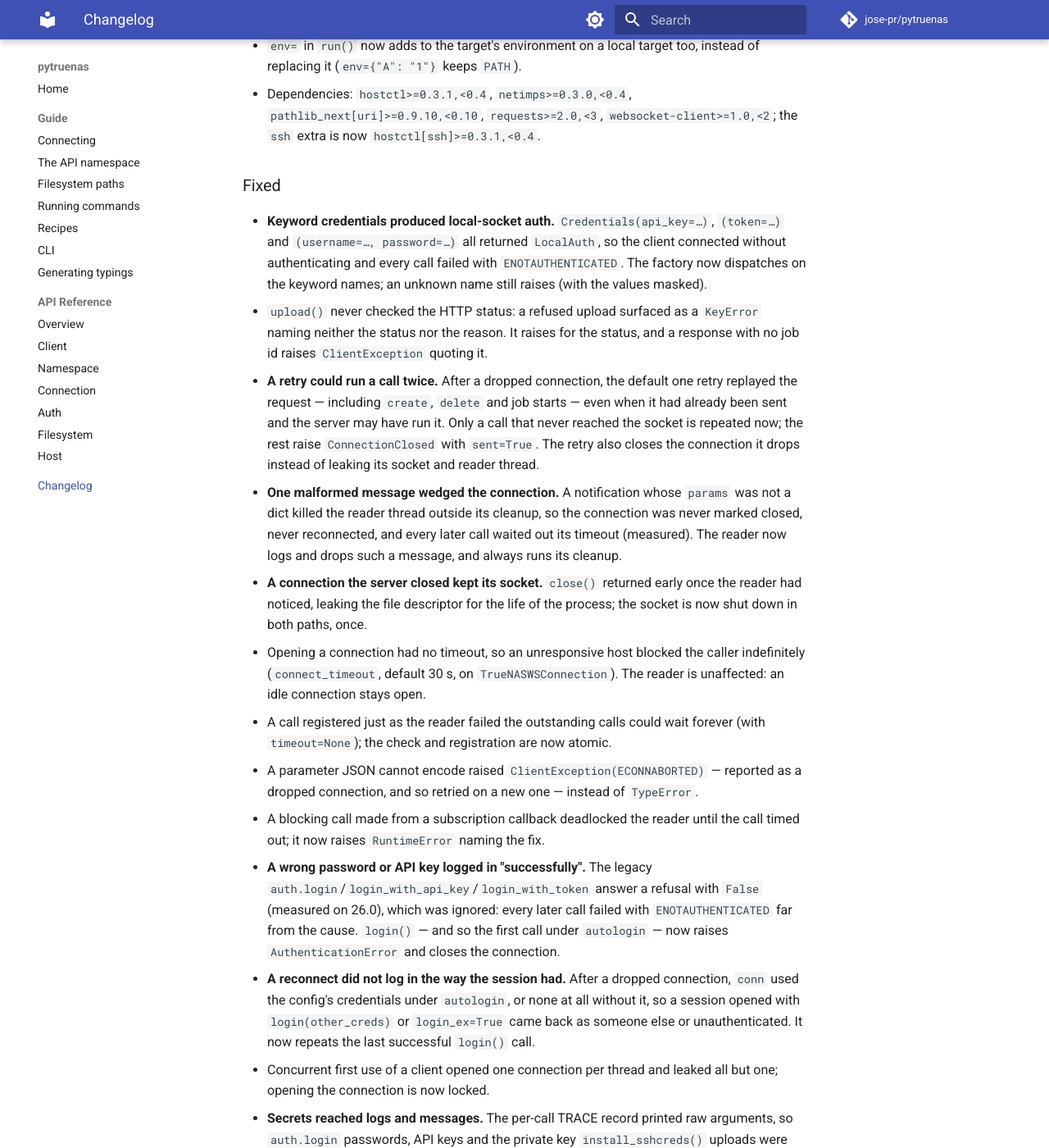
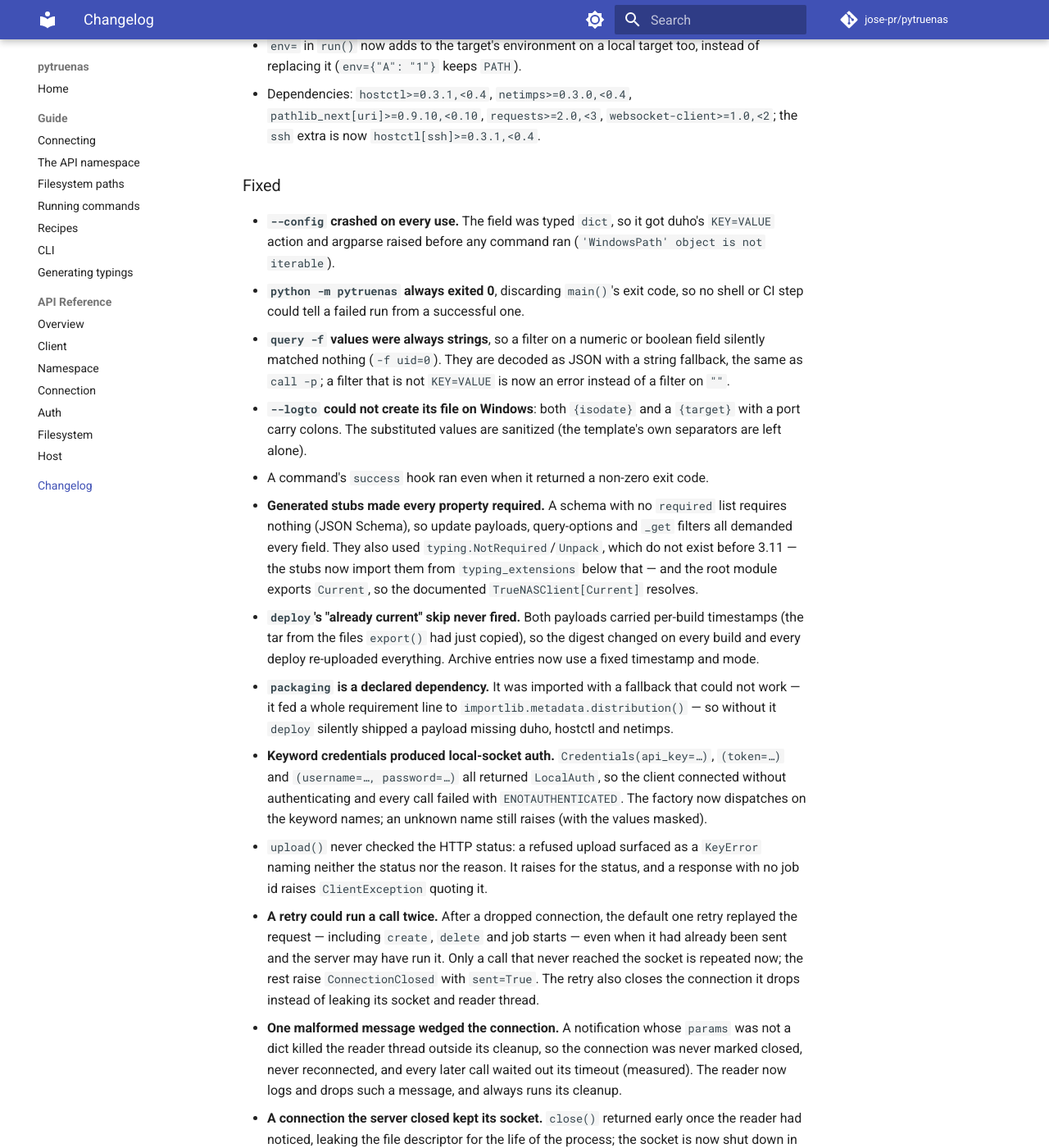
Before and after one commit to jose-pr/pytruenas, an MkDocs documentation site: the page built from docs/changelog.md, in a window 1280 px wide and 1400 px high, scrolled down 1334 px. Shown: the whole window at 82% size. Built offline with MkDocs 1.6.1 and Material for MkDocs 9.7.7, drawn with Linux system fonts in a browser that asks for light colours; comment, search, counter and statistics services are not loaded.

Commit message:
docs: CLI, codegen and deploy fixes; the stubs contract
CHANGELOG for the CLI, codegen and deploy fixes. The typings guide and
the shipped header describe the generated package's own contract: the
`Current` alias (with the annotation it makes resolve), NotRequired from
typing_extensions below 3.11, and that a property absent from `required`
is optional.

```diff
--- a/CHANGELOG.md
+++ b/CHANGELOG.md
@@ -54,6 +54,33 @@ adheres to [Semantic Versioning](https://semver.org/spec/v2.0.0.html).
 
 ### Fixed
 
+- **`--config` crashed on every use.** The field was typed `dict`, so it got
+  duho's `KEY=VALUE` action and argparse raised before any command ran
+  (`'WindowsPath' object is not iterable`).
+- **`python -m pytruenas` always exited 0**, discarding `main()`'s exit code,
+  so no shell or CI step could tell a failed run from a successful one.
+- **`query -f` values were always strings**, so a filter on a numeric or
+  boolean field silently matched nothing (`-f uid=0`). They are decoded as
+  JSON with a string fallback, the same as `call -p`; a filter that is not
+  `KEY=VALUE` is now an error instead of a filter on `""`.
+- **`--logto` could not create its file on Windows**: both `{isodate}` and a
+  `{target}` with a port carry colons. The substituted values are sanitized
+  (the template's own separators are left alone).
+- A command's `success` hook ran even when it returned a non-zero exit code.
+- **Generated stubs made every property required.** A schema with no
+  `required` list requires nothing (JSON Schema), so update payloads,
+  query-options and `_get` filters all demanded every field. They also used
+  `typing.NotRequired`/`Unpack`, which do not exist before 3.11 — the stubs now
+  import them from `typing_extensions` below that — and the root module exports
+  `Current`, so the documented `TrueNASClient[Current]` resolves.
+- **`deploy`'s "already current" skip never fired.** Both payloads carried
+  per-build timestamps (the tar from the files `export()` had just copied), so
+  the digest changed on every build and every deploy re-uploaded everything.
+  Archive entries now use a fixed timestamp and mode.
+- **`packaging` is a declared dependency.** It was imported with a fallback
+  that could not work — it fed a whole requirement line to
+  `importlib.metadata.distribution()` — so without it `deploy` silently
+  shipped a payload missing duho, hostctl and netimps.
 - **Keyword credentials produced local-socket auth.** `Credentials(api_key=…)`,
   `(token=…)` and `(username=…, password=…)` all returned `LocalAuth`, so the
   client connected without authenticating and every call failed with
```
Also changed, not shown: docs/guide/typings.md (+17 -0 lines), src/pytruenas/AGENTS.md (+11 -0 lines).
